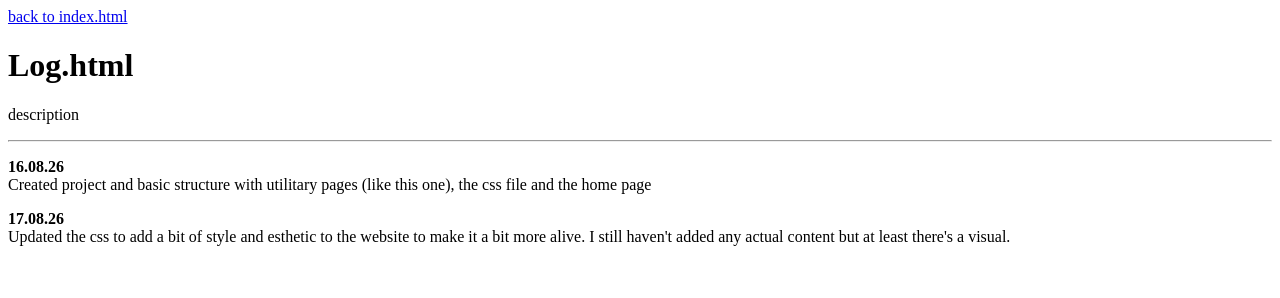
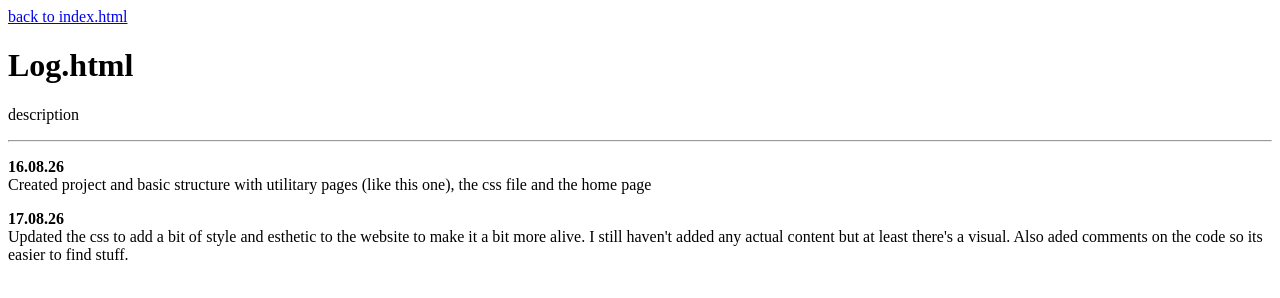
Before and after one commit to Sontacred/IndieWeb-IS.online, a plain HTML site: page web/log.html in a window 1280 px wide. Drawn offline with Linux system fonts and the light colour scheme.

Commit message:
added comments

```diff
--- a/web/log.html
+++ b/web/log.html
@@ -18,7 +18,7 @@
     </p>
     <p>
         <b>17.08.26</b><br>Updated the css to add a bit of style and esthetic to the website to make it a bit more
-        alive. I still haven't added any actual content but at least there's a visual.
+        alive. I still haven't added any actual content but at least there's a visual. Also aded comments on the code so its easier to find stuff.
     </p>
 </body>
 
```
Also changed, not shown: asset/style.css (+14 -0 lines), web/home.html (+6 -0 lines).
